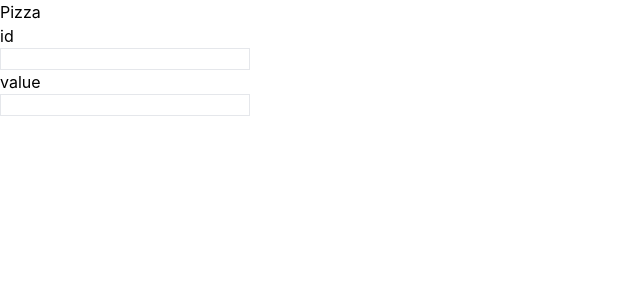
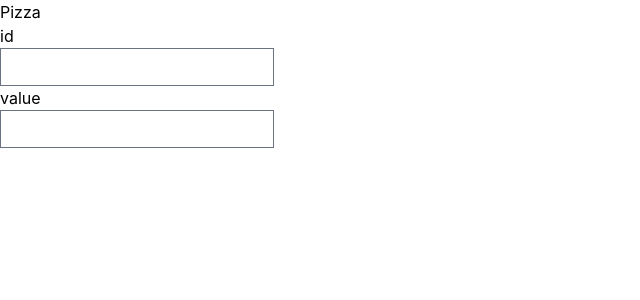
Before and after one commit to maurer2/run-types-run, a Next.js app: page /pizza in a window 1280 px wide. Shown: the top 300 px of the page, without its empty margins (0-640 px from the left). Built offline with nearby package versions, Linux system fonts and the light colour scheme.

Commit message:
Improved uncontrolled component by using forwardRef

```diff
--- a/pages/pizza/ControlledInput/ControlledInput.tsx
+++ b/pages/pizza/ControlledInput/ControlledInput.tsx
@@ -20,7 +20,7 @@ function ControlledInput({
     <>
       <label htmlFor={htmlId}>{label}</label>
       <input
-        type="input"
+        type="text"
         id={htmlId}
         name={htmlId}
         onChange={handleChange}
--- a/pages/pizza/UncontrolledInput/UncontrolledInput.tsx
+++ b/pages/pizza/UncontrolledInput/UncontrolledInput.tsx
@@ -1,28 +1,27 @@
-import React, { useId } from "react";
-import type { UseFormRegister, FieldValues } from "react-hook-form";
-import type { ReactElement } from "react";
+import React, { useId, forwardRef } from "react";
+import type { ReactElement, ForwardedRef } from "react";
 
-function UncontrolledInput({
-  label,
-  register,
-}: {
-  label: string;
-  register: UseFormRegister<FieldValues & { id: string } & { name: string }>;
-}): ReactElement {
+const UncontrolledInput = forwardRef(
+  (
+    { label, ...props }: { label: string },
+    ref: ForwardedRef<HTMLInputElement>
+  ): ReactElement => {
     const htmlId = useId();
 
     return (
       <>
         <label htmlFor={htmlId}>{label}</label>
         <input
-        type="input"
+          {...props}
+          type="text"
           id={htmlId}
           defaultValue=""
-        {...register(label)}
+          ref={ref}
           className="block h-full border select-none cursor-pointer"
         />
       </>
     );
   }
+);
 
 export default UncontrolledInput;
--- a/pages/pizza/index.tsx
+++ b/pages/pizza/index.tsx
@@ -28,7 +28,7 @@ const Pizza: NextPage = () => {
     <div>
       <h1>Pizza</h1>
       <form onSubmit={onSubmit}>
-        <UncontrolledInput label="id" register={register} />
+        <UncontrolledInput label="id" {...register('id')} />
 
         <Controller
           control={control}
```
Lines whose indentation alone changed are shown as unchanged.
